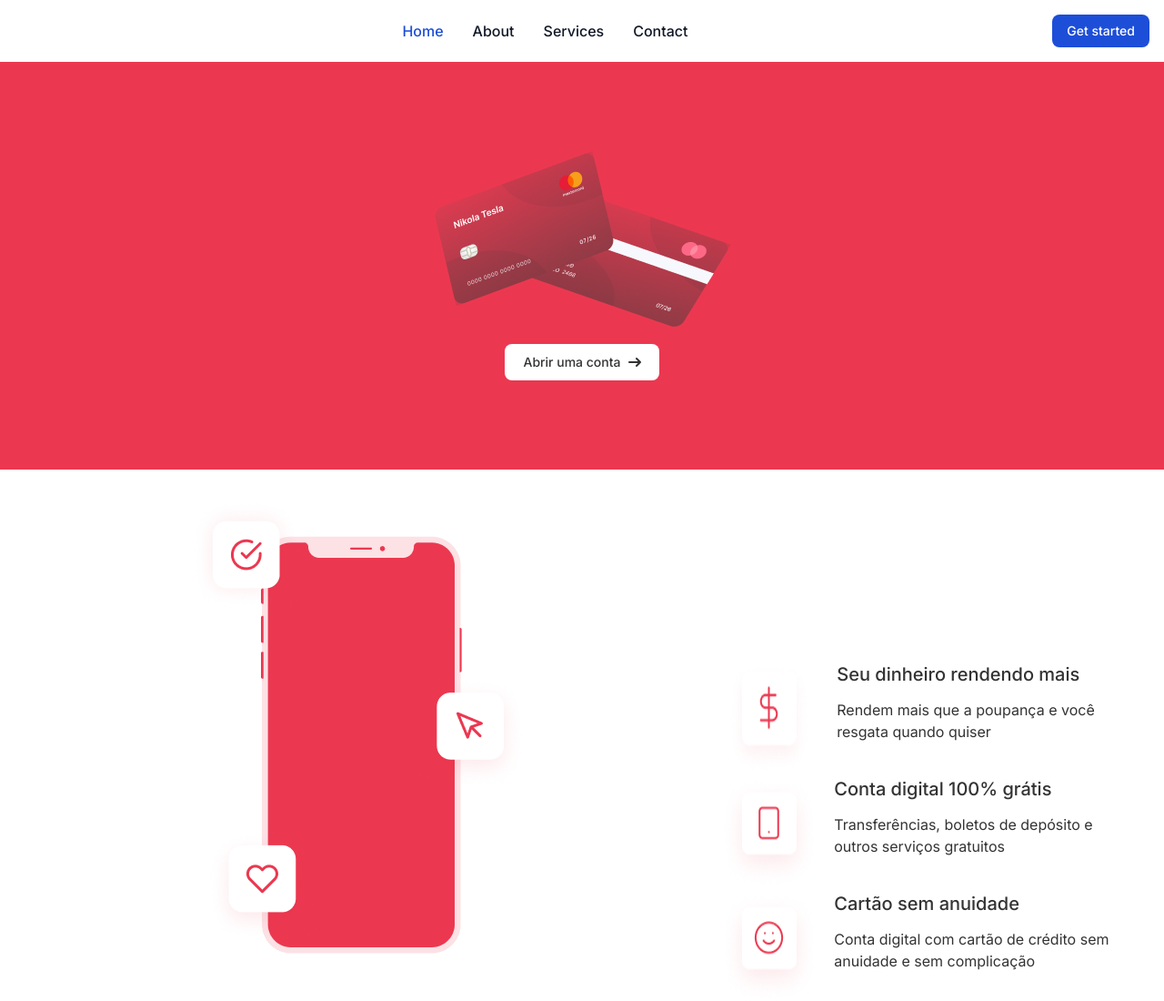
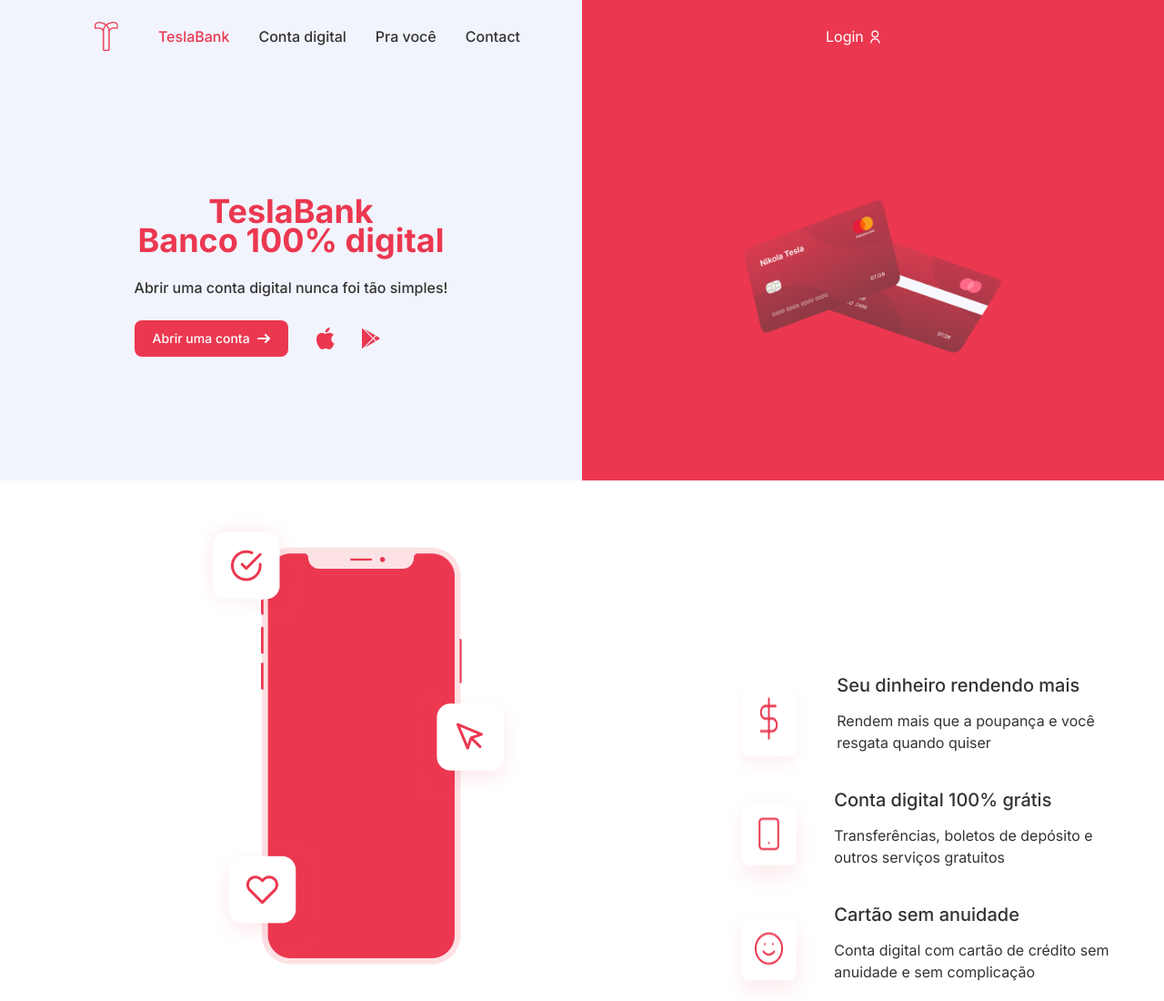
Before and after one commit to JoaoSazao/Tesla-Bank, a website: page index.html in a window 1280 px wide. Shown: the top 1100 px of the page at 91% size. Drawn offline with nearby package versions, Linux system fonts and the light colour scheme.

Commit message:
Tela desktop finalizada na parte do header, porém consertar bug do header para telas inferiores

```diff
--- a/index.html
+++ b/index.html
@@ -16,21 +16,21 @@
 
   <header class="container_smartphone">
 
+    <section class="flex items-center">
+
       <!-- NAVBAR NORMAL -->
-    <nav class="bg-white border-gray-200 dark:bg-gray-900 lg:block sm:hidden hidden">
-      <div class="max-w-screen-xl flex flex-wrap items-center justify-between mx-auto p-4">
+      <nav class="bg-[#F2F4FD] lg:block sm:hidden lg:pl-16 lg:w-[50%] hidden">
+        <div class="max-w-screen-xl flex flex-wrap items-center justify-between mx-auto p-6">
           <a href="https://flowbite.com/" class="flex items-center space-x-3 rtl:space-x-reverse">
-          <img src="/assets/logo/logo-header.png" class="h-8" alt="Flowbite Logo" />
+            <img src="/assets/logo/logo.png" class="h-8 ml-4" alt="Flowbite Logo" />
           </a>
           <div class="flex md:order-2 space-x-3 md:space-x-0 rtl:space-x-reverse">
-          <button type="button"
-            class="text-white bg-blue-700 hover:bg-blue-800 focus:ring-4 focus:outline-none focus:ring-blue-300 font-medium rounded-lg text-sm px-4 py-2 text-center dark:bg-blue-600 dark:hover:bg-blue-700 dark:focus:ring-blue-800">Get
-            started</button>
             <button data-collapse-toggle="navbar-cta" type="button"
               class="inline-flex items-center p-2 w-10 h-10 justify-center text-sm text-gray-500 rounded-lg md:hidden hover:bg-gray-100 focus:outline-none focus:ring-2 focus:ring-gray-200 dark:text-gray-400 dark:hover:bg-gray-700 dark:focus:ring-gray-600"
               aria-controls="navbar-cta" aria-expanded="false">
               <span class="sr-only">Open main menu</span>
-            <svg class="w-5 h-5" aria-hidden="true" xmlns="http://www.w3.org/2000/svg" fill="none" viewBox="0 0 17 14">
+              <svg class="w-5 h-5" aria-hidden="true" xmlns="http://www.w3.org/2000/svg" fill="none"
+                viewBox="0 0 17 14">
                 <path stroke="currentColor" stroke-linecap="round" stroke-linejoin="round" stroke-width="2"
                   d="M1 1h15M1 7h15M1 13h15" />
               </svg>
@@ -38,28 +38,37 @@
           </div>
           <div class="items-center justify-between hidden w-full md:flex md:w-auto md:order-1" id="navbar-cta">
             <ul
-            class="flex flex-col font-medium p-4 md:p-0 mt-4 border border-gray-100 rounded-lg bg-gray-50 md:space-x-8 rtl:space-x-reverse md:flex-row md:mt-0 md:border-0 md:bg-white dark:bg-gray-800 md:dark:bg-gray-900 dark:border-gray-700">
+              class="flex flex-col font-medium p-4 md:p-0 mt-4 border border-gray-100 rounded-lg md:space-x-8 rtl:space-x-reverse md:flex-row md:mt-0 md:border-0">
               <li>
                 <a href="#"
-                class="block py-2 px-3 md:p-0 text-white bg-blue-700 rounded md:bg-transparent md:text-blue-700 md:dark:text-blue-500"
-                aria-current="page">Home</a>
+                  class="block py-2 px-3 md:p-0 text-white rounded md:bg-transparent md:text-[#EB3850] transition-all duration-300"
+                  aria-current="page">TeslaBank</a>
               </li>
               <li>
                 <a href="#"
-                class="block py-2 px-3 md:p-0 text-gray-900 rounded hover:bg-gray-100 md:hover:bg-transparent md:hover:text-blue-700 md:dark:hover:text-blue-500 dark:text-white dark:hover:bg-gray-700 dark:hover:text-white md:dark:hover:bg-transparent dark:border-gray-700">About</a>
+                  class="block py-2 px-3 md:p-0 text-[#333333] rounded hover:bg-gray-100 md:hover:bg-transparent  md:dark:hover:text-[#EB3850] dark:hover:bg-gray-700 dark:hover:text-white md:dark:hover:bg-transparent dark:border-gray-700 transition-all duration-300">Conta
+                  digital</a>
               </li>
               <li>
                 <a href="#"
-                class="block py-2 px-3 md:p-0 text-gray-900 rounded hover:bg-gray-100 md:hover:bg-transparent md:hover:text-blue-700 md:dark:hover:text-blue-500 dark:text-white dark:hover:bg-gray-700 dark:hover:text-white md:dark:hover:bg-transparent dark:border-gray-700">Services</a>
+                  class="block py-2 px-3 md:p-0 text-[#333333] rounded hover:bg-gray-100 md:hover:bg-transparent md:dark:hover:text-[#EB3850] dark:hover:bg-gray-700 dark:hover:text-white md:dark:hover:bg-transparent dark:border-gray-700 transition-all duration-300">Pra
+                  você</a>
               </li>
               <li>
                 <a href="#"
-                class="block py-2 px-3 md:p-0 text-gray-900 rounded hover:bg-gray-100 md:hover:bg-transparent md:hover:text-blue-700 md:dark:hover:text-blue-500 dark:text-white dark:hover:bg-gray-700 dark:hover:text-white md:dark:hover:bg-transparent dark:border-gray-700">Contact</a>
+                  class="block py-2 px-3 md:p-0 text-[#333333] rounded hover:bg-gray-100 md:hover:bg-transparent md:dark:hover:text-[#EB3850] dark:hover:bg-gray-700 dark:hover:text-white md:dark:hover:bg-transparent transition-all duration-300">Contact</a>
               </li>
             </ul>
           </div>
         </div>
       </nav>
+
+      <nav class="bg-[#EB3850] hidden lg:block w-[50%] p-7">
+        <button class="ml-60 text-white hover:font-bold hover:underline transition-all duration-300">Login <i
+            class="ri-user-line"></i></button>
+      </nav>
+
+    </section>
 
 
 
@@ -98,22 +107,43 @@
       </div>
     </nav>
 
-    <section class="h-[28rem] bg-[#EB3850] flex text-center justify-center items-center flex-col gap-4 p-4">
-      <img class="" src="/assets/img/Cards.png" alt="Cartões Tesla Bank">
+    <section class="flex">
 
-      <h3 class="text-white font-bold text-2xl lg:hidden">TeslaBank<br> Banco 100% digital</h3>
-      <p class="text-white lg:hidden">Abrir uma conta digital nunca foi tão simples!</p>
+      <section
+        class="h-[28rem] bg-[#EB3850] lg:bg-[#F2F4FD] flex text-center justify-center items-center flex-col gap-4 p-4 w-[50%]">
 
+        <div>
+          <div>
+            <h3 class="text-white font-bold text-2xl lg:block lg:text-[#EB3850] lg:text-[36px]">TeslaBank<br> Banco 100%
+              digital</h3>
+            <p class="text-white lg:block lg:my-6 lg:text-[#333333] lg:font-medium">Abrir uma conta digital nunca foi
+              tão simples!</p>
+          </div>
+
+          <div class="flex items-center">
             <button type="button"
-        class="text-[#333333] bg-white focus:outline-none font-medium rounded-lg text-sm px-5 py-2.5 text-center inline-flex items-center hover:text-[#EB3850]">
+              class="text-[#333333] lg:text-white bg-white lg:bg-[#EB3850] focus:outline-none font-medium rounded-lg text-sm px-5 py-2.5 text-center inline-flex items-center hover:text-[#EB3850] lg:hover:text-white lg:hover: transition-all duration-300">
               Abrir uma conta
-        <svg class="rtl:rotate-180 w-3.5 h-3.5 ms-2" aria-hidden="true" xmlns="http://www.w3.org/2000/svg" fill="none"
-          viewBox="0 0 14 10">
+              <svg class="rtl:rotate-180 w-3.5 h-3.5 ms-2" aria-hidden="true" xmlns="http://www.w3.org/2000/svg"
+                fill="none" viewBox="0 0 14 10">
                 <path stroke="currentColor" stroke-linecap="round" stroke-linejoin="round" stroke-width="2"
                   d="M1 5h12m0 0L9 1m4 4L9 9" />
               </svg>
             </button>
+            <div class="flex ml-7 gap-6">
+              <a class="lg:hover:scale-125 transition-all duration-300" href="#"><i class="ri-apple-fill hidden lg:block lg:text-[26px] lg:text-[#EB3850]"></i></a>
+              <a class="lg:hover:scale-125 transition-all duration-300" href="#"><i class="ri-google-play-fill hidden lg:block lg:text-[26px] lg:text-[#EB3850]"></i></a>
+            </div>
+          </div>
+        </div>
+
       </section>
+
+      <section class="flex items-center justify-center bg-[#EB3850] lg:w-[50%]">
+        <img class="lg:w-[45%]" src="/assets/img/Cards.png" alt="Cartões Tesla Bank">
+      </section>
+    </section>
+
 
   </header>
 
@@ -294,7 +324,7 @@
       <p class="sm:mb-4">Nullam ornare eu nisi fringilla consectetur.<br> Suspendisse potenti.</p>
 
       <div class="hs-accordion-group">
-        <div class="hs-accordion sm:flex sm:items-center active" id="hs-basic-heading-one">
+        <div class="hs-accordion sm:flex sm:items-center sm:active md:active lg:active" id="hs-basic-heading-one">
           <img class="hidden sm:block" src="/assets/img/icon.png">
           <div>
             <button
```
Lines whose indentation alone changed are shown as unchanged.
